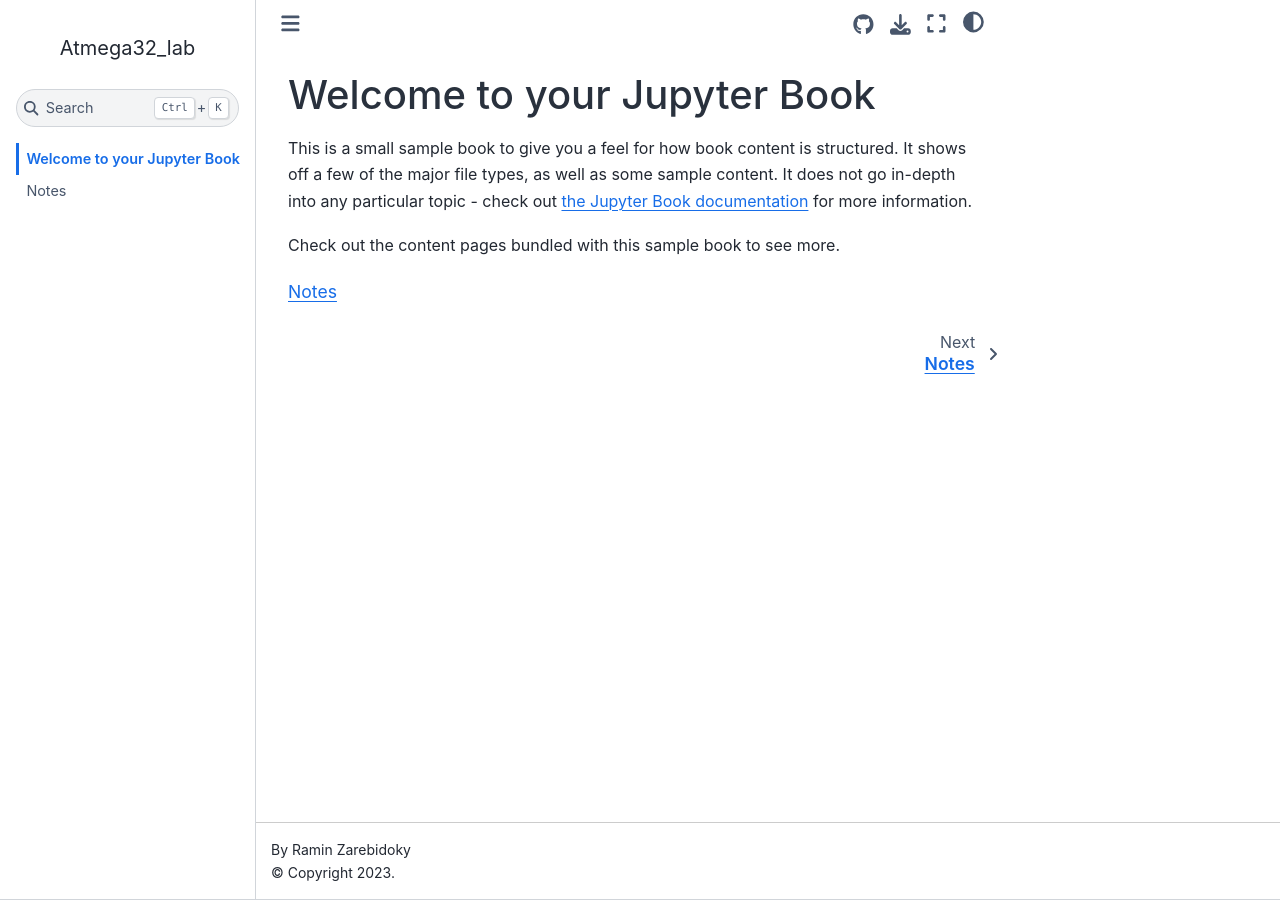
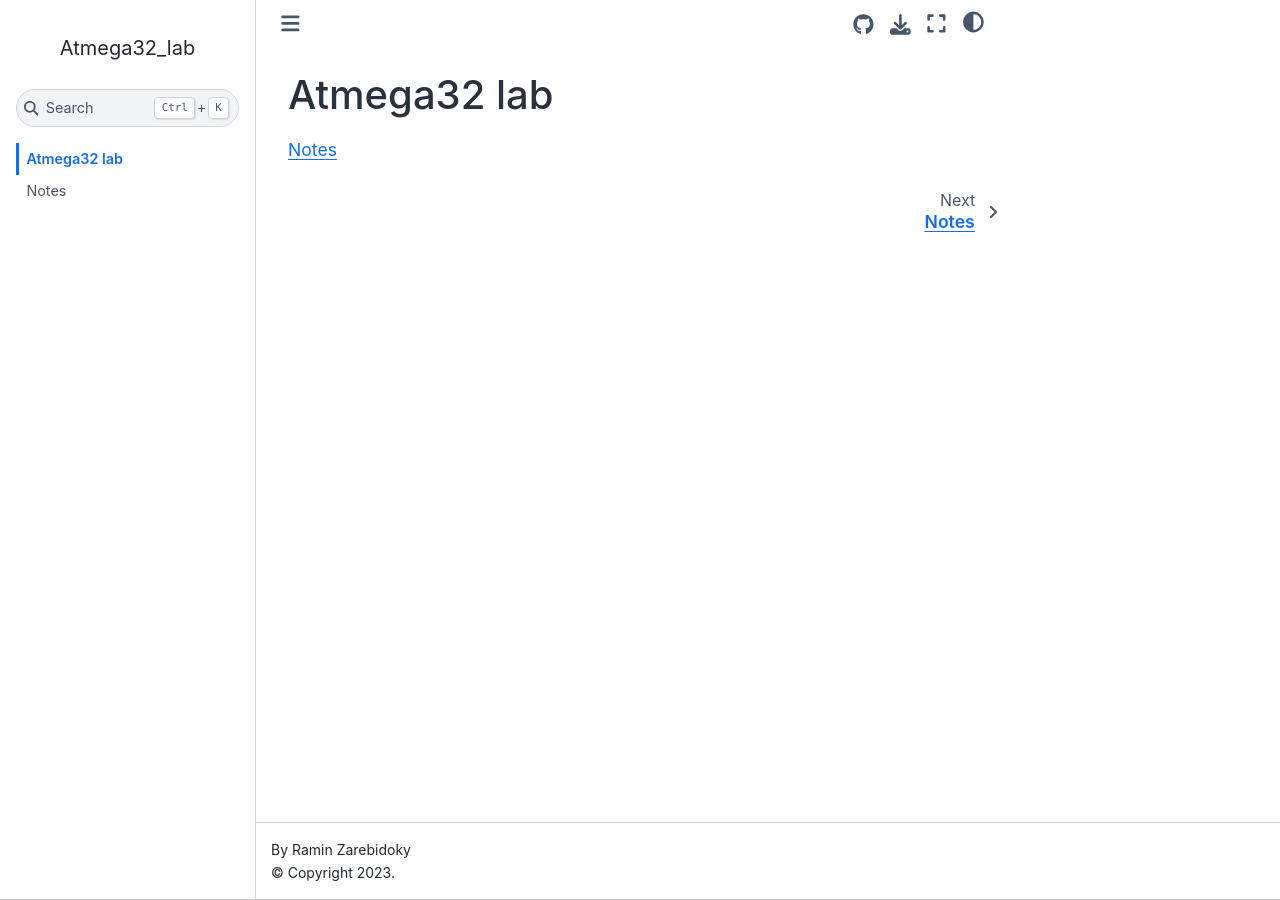
Before and after one commit to LiterallyTheOne/atmega32_lab, a Jupyter Book: the page built from docs/intro.md, in a window 1280 px wide. Built offline with Jupyter Book 1.0.4 settings and Sphinx 7.4.7 and the Sphinx Book theme 1.1.4, drawn with Linux system fonts in a browser that asks for light colours.

Commit message:
Update the intro.md

````diff
--- a/docs/intro.md
+++ b/docs/intro.md
@@ -1,11 +1,5 @@
-# Welcome to your Jupyter Book
+# Atmega32 lab
 
-This is a small sample book to give you a feel for how book content is
-structured.
-It shows off a few of the major file types, as well as some sample content.
-It does not go in-depth into any particular topic - check out [the Jupyter Book documentation](https://jupyterbook.org) for more information.
-
-Check out the content pages bundled with this sample book to see more.
 
 ```{tableofcontents}
 ```
````
